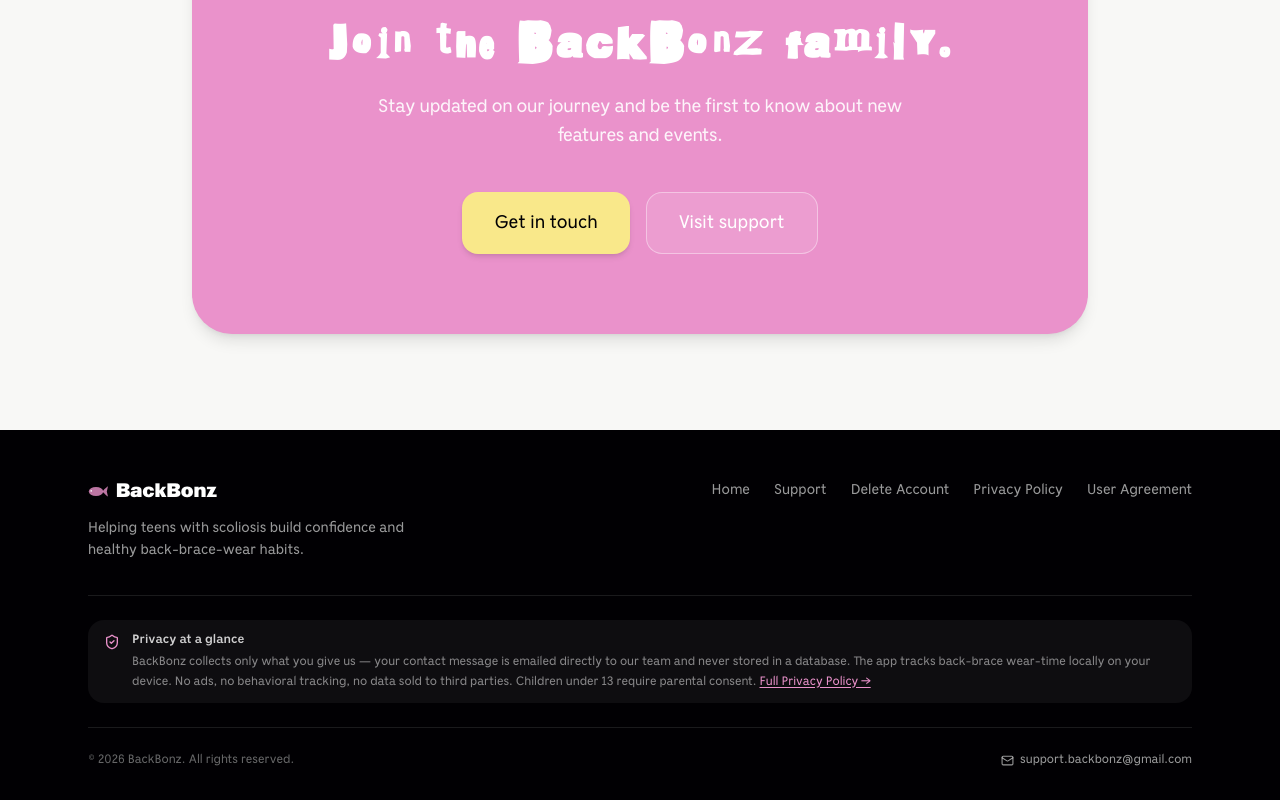
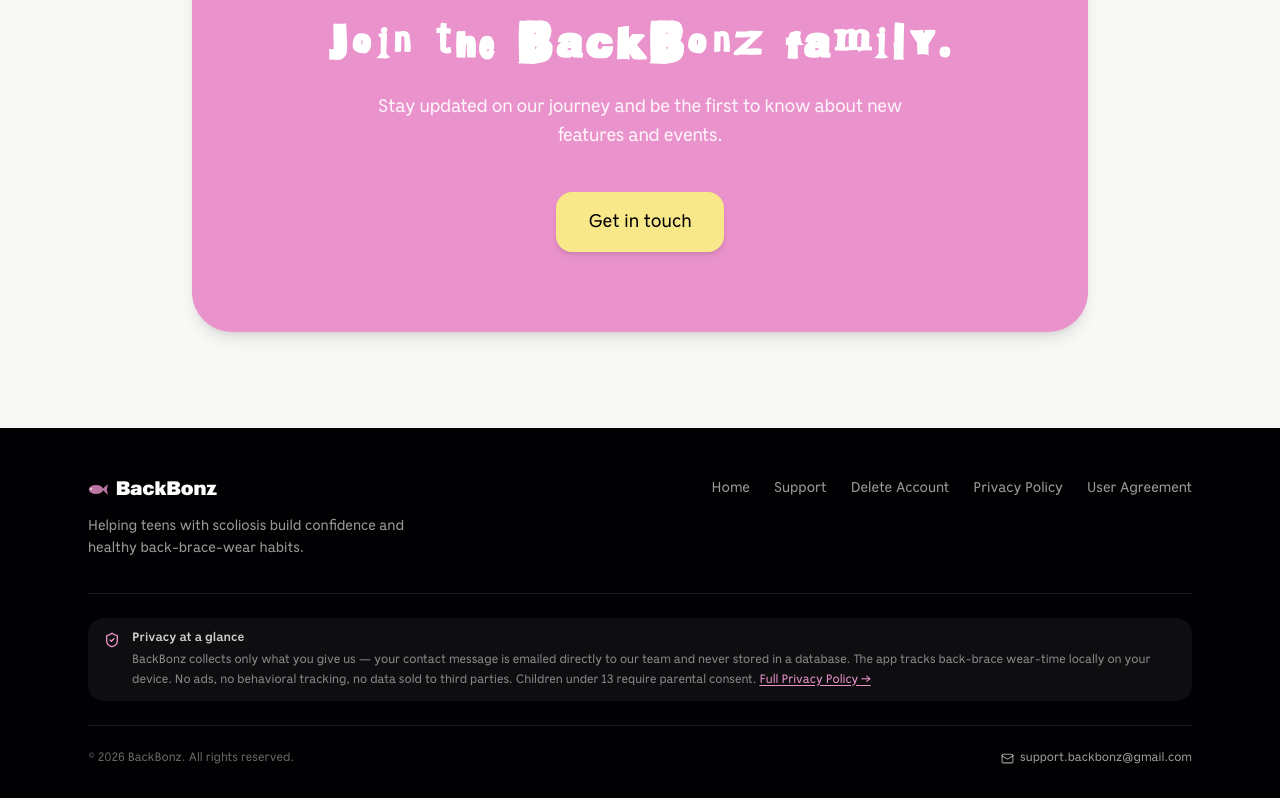
Before and after one commit to BackBonz/BackBonz-web-app, a React (Vite) app: page /about in a window 1280 px wide. Shown: the part 2497-3297 px from the top of the page. Built offline with nearby package versions, Linux system fonts and the light colour scheme; no server answers; the database is empty.

Commit message:
Update About.jsx
Removed visit support

```diff
--- a/src/pages/About.jsx
+++ b/src/pages/About.jsx
@@ -231,12 +231,6 @@
               >
                 Get in touch
               </Link>
-              <Link
-                to="/support"
-                className="inline-flex items-center justify-center gap-2 font-medium rounded-2xl px-8 py-4 text-lg w-full sm:w-auto bg-white/10 text-white border border-white/40 hover:bg-white/20 hover:border-white/60 transition-all duration-200"
-              >
-                Visit support
-              </Link>
             </div>
           </div>
         </Container>
```
